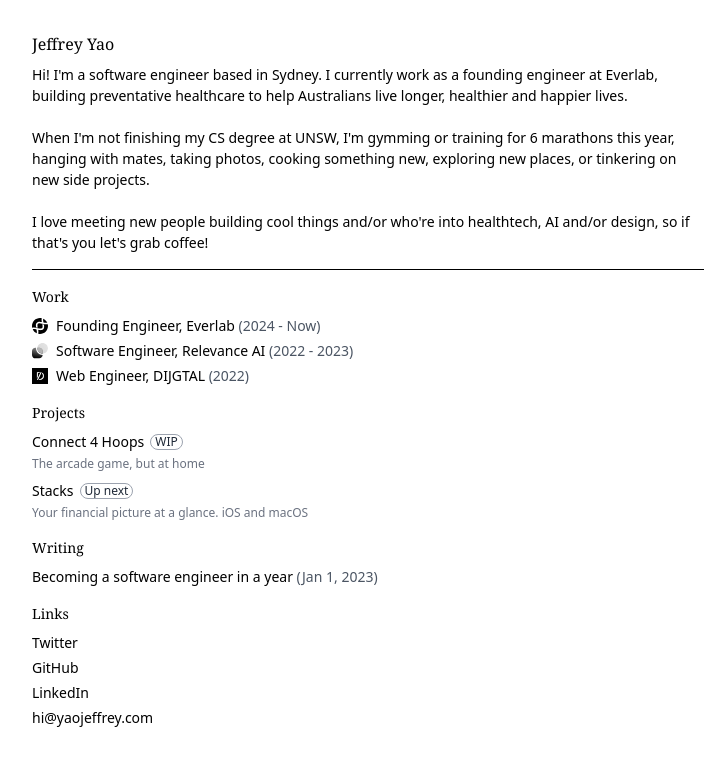
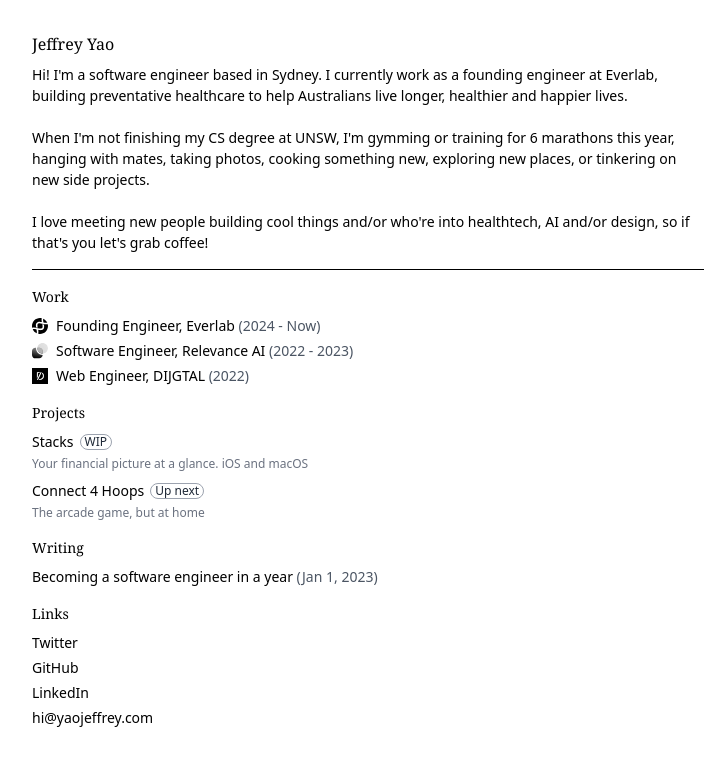
Before and after one commit to jeffreydyao/yaojeffrey.com, a Next.js app: page / in a window 1280 px wide. Shown: the top 766 px of the page, without its empty margins (272-993 px from the left). Built offline with nearby package versions, Linux system fonts and the light colour scheme.

Commit message:
feat: move stacks up

```diff
--- a/app/page.tsx
+++ b/app/page.tsx
@@ -59,9 +59,9 @@
       <section className="text-[14px] space-y-2">
         <h1 className="font-serif font-medium">Projects</h1>
         <ul className="space-y-2">
-          <li className="flex flex-col gap-1 cursor-progress">
+          <li className="flex flex-col gap-1 cursor-context-menu">
             <div className="flex items-center gap-1.5">
-              <p>Connect 4 Hoops</p>
+              <p>Stacks</p>
 
               <aside className="rounded-full flex items-center justify-center leading-none text-xs px-1 py-[1px] border-gray-400 text-gray-800 border font-medium ">
                 WIP
@@ -69,13 +69,13 @@
             </div>
 
             <span className="text-xs text-gray-500">
-              The arcade game, but at home
+              Your financial picture at a glance. iOS and macOS
             </span>
           </li>
 
-          <li className="flex flex-col gap-1 cursor-context-menu">
+          <li className="flex flex-col gap-1 cursor-progress">
             <div className="flex items-center gap-1.5">
-              <p>Stacks</p>
+              <p>Connect 4 Hoops</p>
 
               <aside className="rounded-full flex items-center justify-center leading-none text-xs px-1 py-[1px] border-gray-400 text-gray-800 border font-medium ">
                 Up next
@@ -83,7 +83,7 @@
             </div>
 
             <span className="text-xs text-gray-500">
-              Your financial picture at a glance. iOS and macOS
+              The arcade game, but at home
             </span>
           </li>
         </ul>
```
